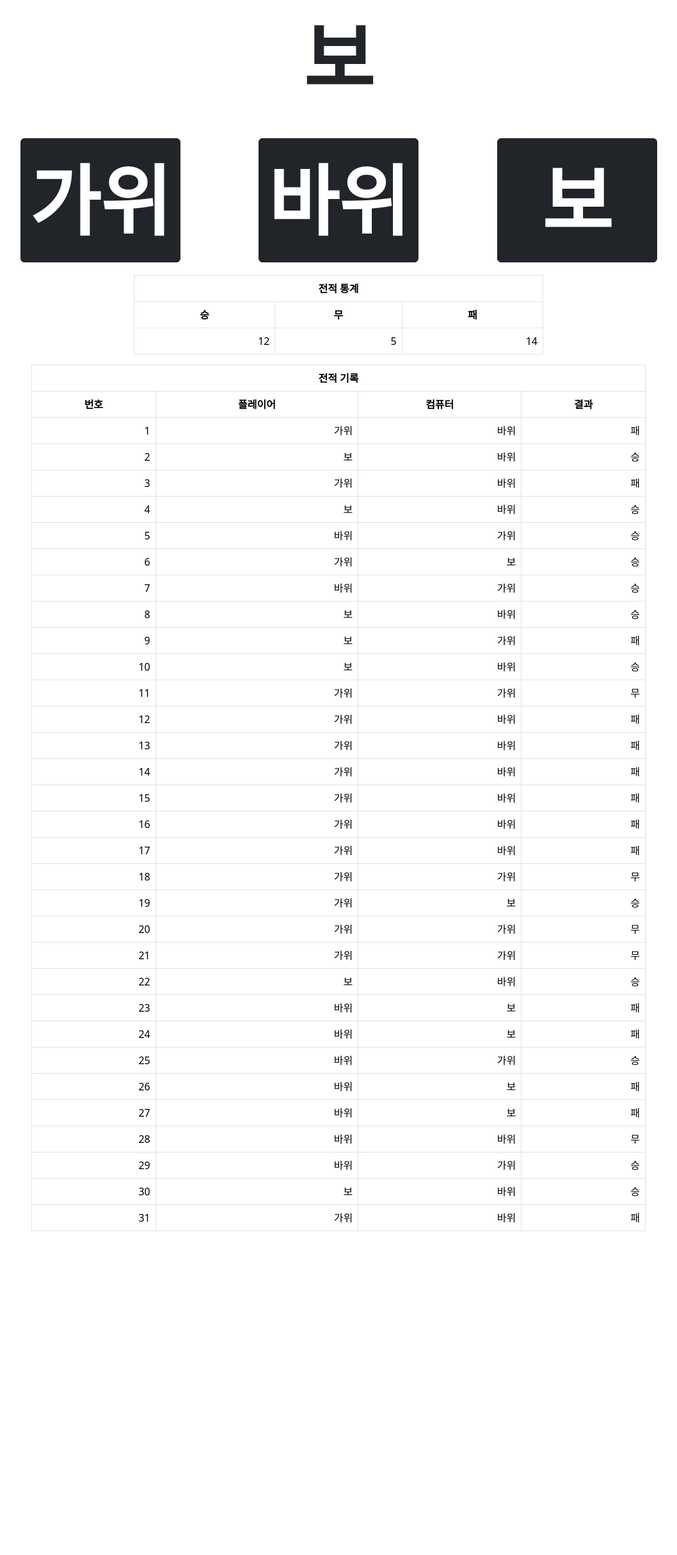
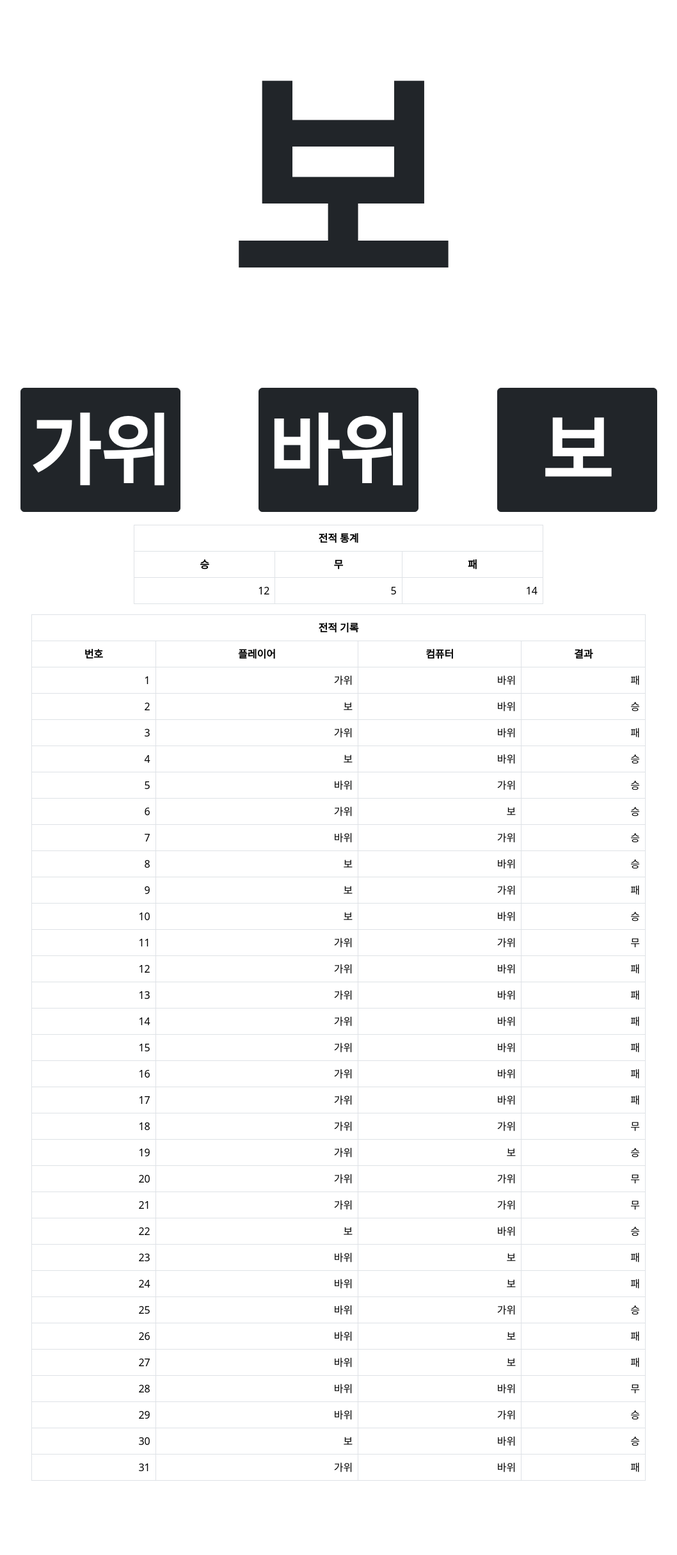
Before and after one commit to JangSC9932/sparta-My_Project, a Flask app: page / in a window 1280 px wide. Shown: the whole page at 64% size, without its empty margins (111-1169 px from the left). Before the commit the page ends 1924 px from the top, so only its background shows below. Run offline with Flask 3, Linux system fonts and the light colour scheme.

Commit message:
디자인 추가 및 DB 변경

```diff
--- a/templates/index.html
+++ b/templates/index.html
@@ -23,6 +23,10 @@
           font-weight: bold;
           width: 250px;
       }
+
+      .record-list {
+          margin-bottom: 100px;
+      }
   </style>
   <script>
       function computer_cart_set() {
@@ -37,7 +41,7 @@
     <script src="https://cdn.jsdelivr.net/npm/bootstrap@5.3.3/dist/js/bootstrap.bundle.min.js" integrity="sha384-YvpcrYf0tY3lHB60NNkmXc5s9fDVZLESaAA55NDzOxhy9GkcIdslK1eN7N6jIeHz" crossorigin="anonymous"></script>
 
     <div class="computer-card">
-        <p style="font-size: 120px; font-weight: bold;" id="computer">가위 바위 보</p>
+        <p style="font-size: 380px; font-weight: bold;" id="computer">가위 바위 보</p>
     </div>
 
     <form action="{{ url_for('select_card') }}" method="post">
@@ -71,7 +75,7 @@
         </table>
     </div>
 
-    <div class="d-flex justify-content-center">
+    <div class="d-flex justify-content-center record-list">
         <table class="table table-hover table-bordered w-75 p-3">
             <thead>
                 <tr>
```
Also changed, not shown: database.db.
